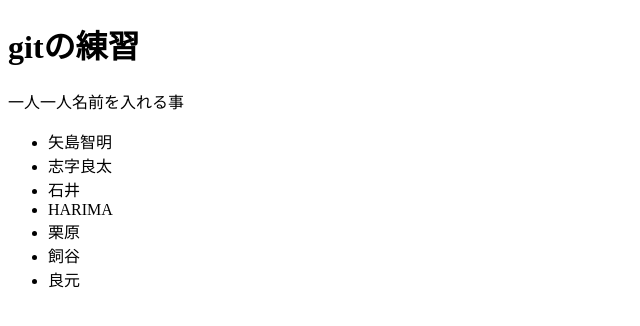
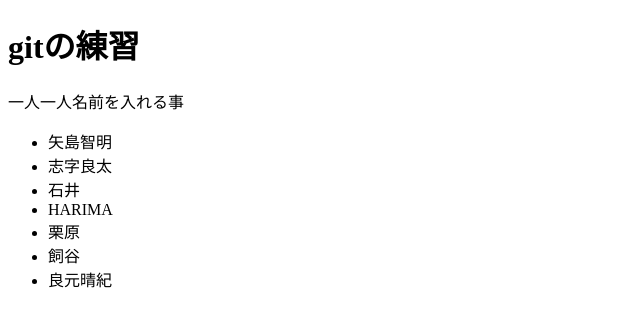
Before and after one commit to msyishii/felica2019-06, a plain HTML site: page index.html in a window 1280 px wide. Shown: the full height of the page, 0-640 px from the left. Drawn offline with Linux system fonts and the light colour scheme.

Commit message:
名前を追加

```diff
--- a/index.html
+++ b/index.html
@@ -16,7 +16,7 @@
 <li>HARIMA</li>
 <li>栗原</li>
 <li>飼谷</li>
-<li>良元</li>
+<li>良元晴紀</li>
 </ul>
 </header>
 </body>
```
